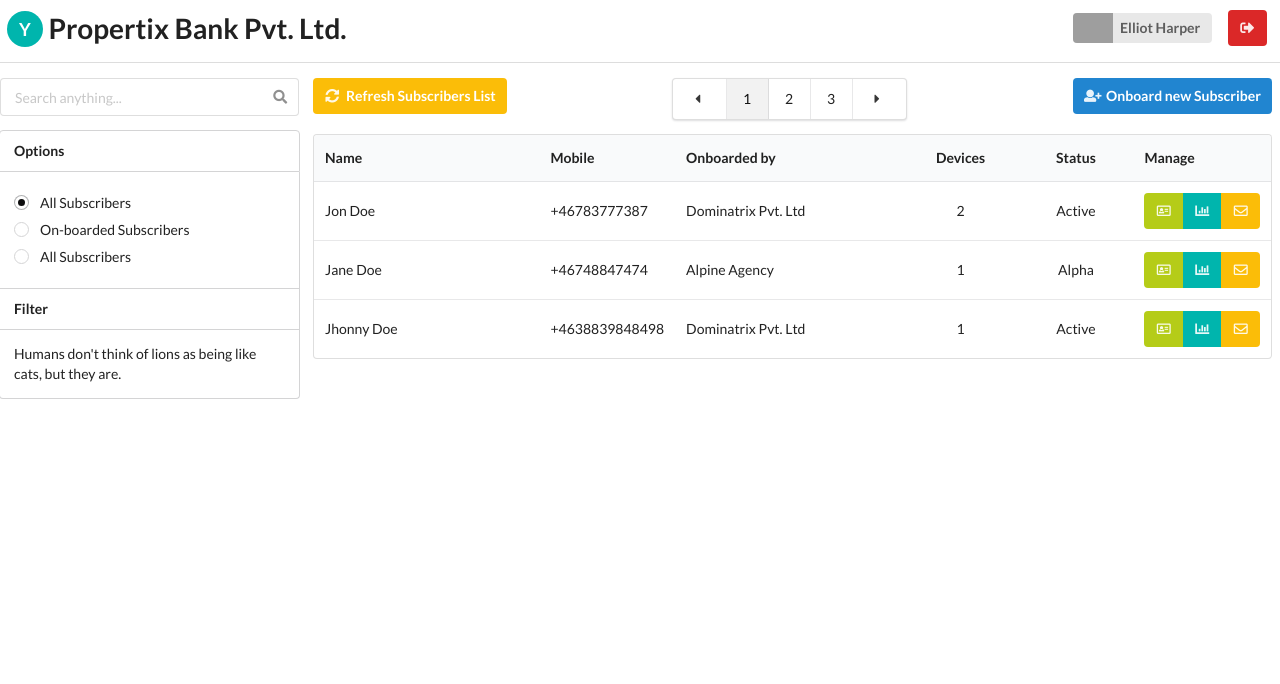
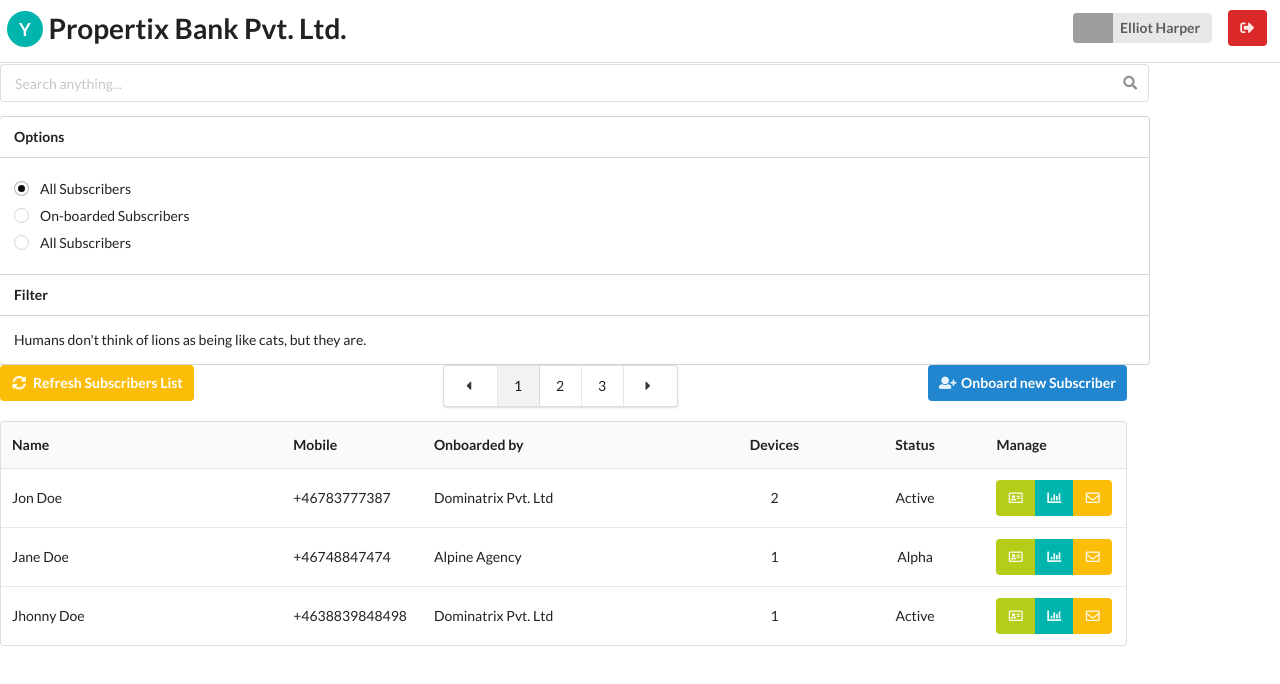
Before and after one commit to sgatade/yp-web, a React (Create React App) app: page /home in a window 1280 px wide. Shown: the top 684 px of the page. Built offline with nearby package versions, Linux system fonts and the light colour scheme; grey boxes are pictures that could not be loaded.

Commit message:
React route in place

```diff
--- a/package.json
+++ b/package.json
@@ -5,6 +5,7 @@
   "dependencies": {
     "react": "^16.12.0",
     "react-dom": "^16.12.0",
+    "react-router-dom": "^5.1.2",
     "react-scripts": "3.2.0"
   },
   "scripts": {
--- a/src/App.js
+++ b/src/App.js
@@ -1,7 +1,9 @@
 import React from "react";
 import Header from "./common/Header";
-import Panel from "./provider/Panel";
-import Subscribers from "./provider/Subscribers";
+import Home from "./Home";
+import Login from "./Login";
+
+import { BrowserRouter, Route } from "react-router-dom";
 
 import "./App.css";
 
@@ -23,13 +25,15 @@ class App extends React.Component {
 
     render () {
         return (
-            <React.Fragment>
+            <BrowserRouter>
                 <Header props={this.state} />
                 <div className="ui grid">
-                    <Panel props={this.state} />
-                    <Subscribers props={this.state} />
+                    <Route path="/login" component={Login} />
+                    <Route path="/home" component={Home} />
+                    {/* <Panel props={this.state} />
+                    <Subscribers props={this.state} /> */}
                 </div>
-            </React.Fragment>
+            </BrowserRouter>
         );
     }
 }
--- /dev/null
+++ b/src/Home.js
@@ -0,0 +1,15 @@
+import React from "react";
+
+import Panel from "./provider/Panel";
+import Subscribers from "./provider/Subscribers";
+
+const Home = () => {
+    return (
+        <div>
+            <Panel />
+            <Subscribers />
+        </div>
+    )
+};
+
+export default Home;
--- /dev/null
+++ b/src/Login.js
@@ -0,0 +1,11 @@
+import React from "react";
+
+const Login = () => {
+    return (
+        <div>
+            <h1>Login Page</h1>
+        </div>
+    )
+};
+
+export default Login;
--- a/src/common/Header.js
+++ b/src/common/Header.js
@@ -1,5 +1,7 @@
 import React from "react";
+import { Link } from "react-router-dom";
 import "./Header.css";
+
 
 class Header extends React.Component {
 
@@ -17,14 +19,14 @@ class Header extends React.Component {
                         </div>
                         <div className="right aligned eight wide column">
                             <div className="fx-right-menu">
-                                <a className="ui image large label" href="www.google.com">
+                                <Link className="ui image large label" to="/home">
                                     <img src="https://semantic-ui.com/images/avatar/small/elliot.jpg" alt="User avatar"/>
                                     {this.props.props.user.name}
-                                </a>
+                                </Link>
 
-                                <a className="ui red icon button" href="www.google.com" style={{"marginLeft": "14px"}}>
+                                <Link className="ui red icon button" to="/login" style={{"marginLeft": "14px"}}>
                                     <i className="sign-out icon"></i>
-                                </a>
+                                </Link>
                             </div>
                         </div>
                     </div>
```
Also changed, not shown: 1 other file (tests, documents, lock files or other folders).
